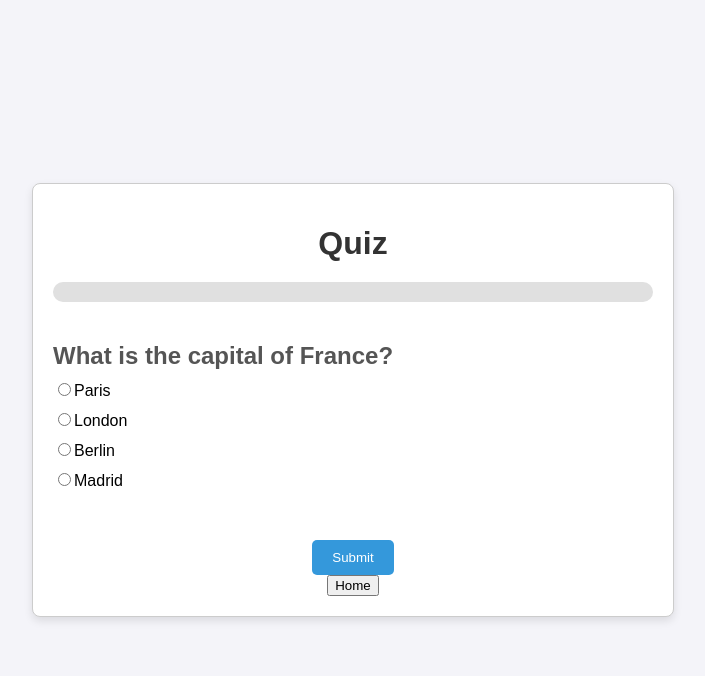
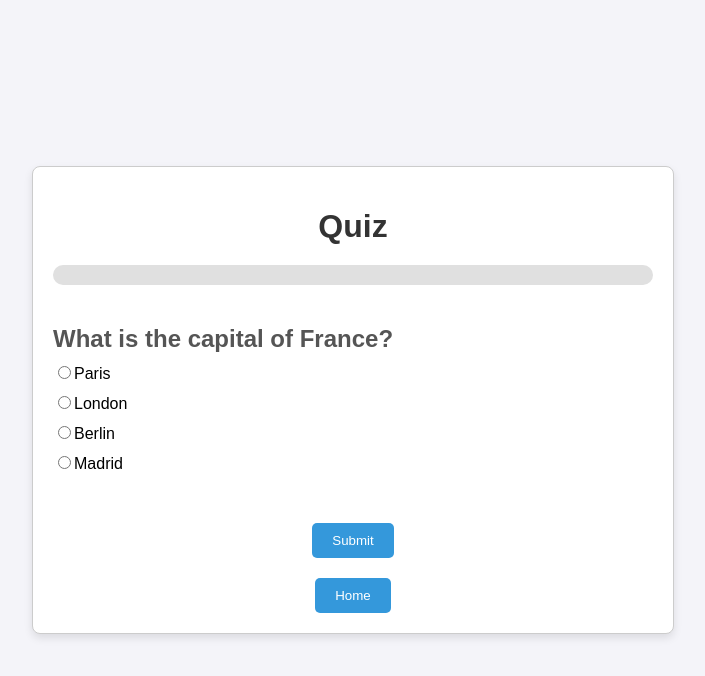
Before and after one commit to HenrikKlasen/AI4EDU_Study_Planner, a React (Create React App) app in the folder mc-quiz-app/: page / in a window 1280 px wide. Both pictures are taken after a click on the button "Start Quiz". Shown: the top 676 px of the page, without its empty margins (287-992 px from the left). Built offline with nearby package versions, Linux system fonts and the light colour scheme.

Commit message:
[Remaining untracked file]

```diff
--- a/mc-quiz-app/src/Quiz.js
+++ b/mc-quiz-app/src/Quiz.js
@@ -69,7 +69,7 @@
         ))}
       </div>
       <button onClick={handleSubmit} className="submit-button">Submit</button>
-      <button onClick={goHome} className="home-button">Home</button>
+      <button onClick={goHome} className="home-button submit-button">Home</button>
     </div>
   );
 };
```
